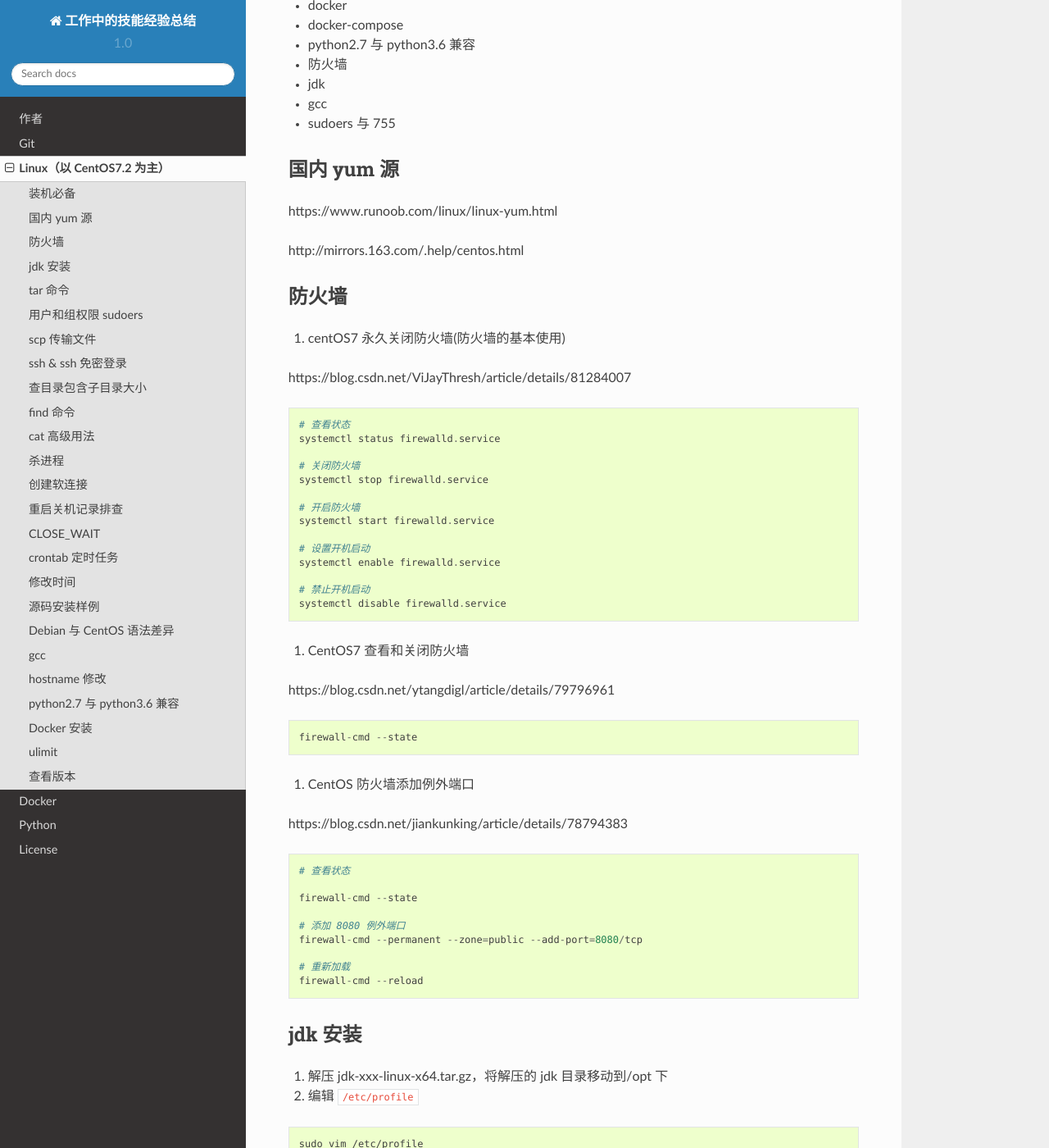
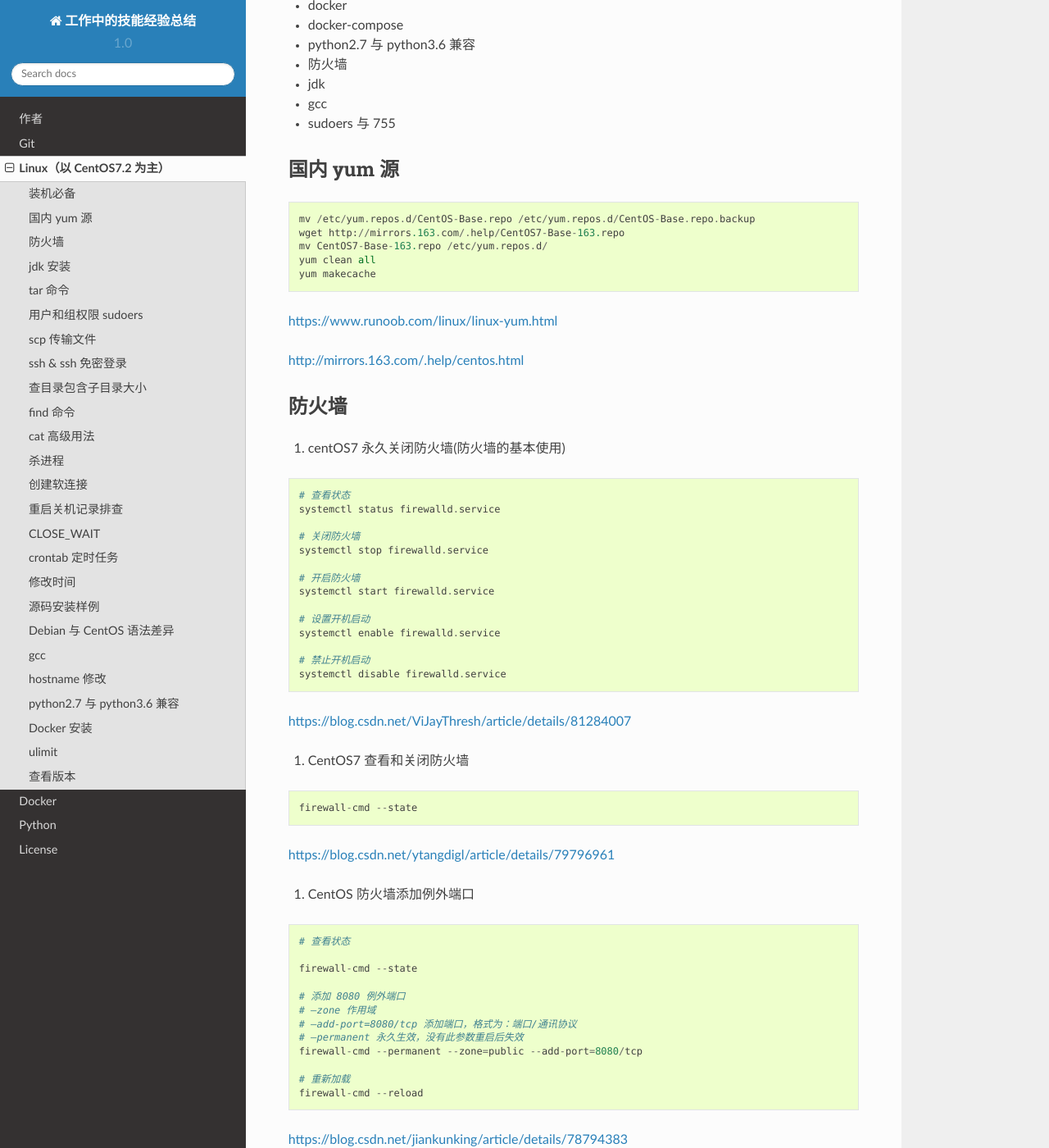
Before and after one commit to ekoz/skill-summary, a Sphinx documentation site: the page built from docs/linux.md, in a window 1280 px wide and 1400 px high, scrolled down 256 px. Shown: the whole window at 82% size. Built offline with Sphinx 7.4.7 and the Read the Docs theme 2.0.0, drawn with Linux system fonts in a browser that asks for light colours.

Commit message:
fix: add links

````diff
--- a/docs/linux.md
+++ b/docs/linux.md
@@ -13,15 +13,21 @@
 
 ## 国内 yum 源
 
-https://www.runoob.com/linux/linux-yum.html
+```
+mv /etc/yum.repos.d/CentOS-Base.repo /etc/yum.repos.d/CentOS-Base.repo.backup
+wget http://mirrors.163.com/.help/CentOS7-Base-163.repo
+mv CentOS7-Base-163.repo /etc/yum.repos.d/
+yum clean all
+yum makecache
+```
 
-http://mirrors.163.com/.help/centos.html
+[https://www.runoob.com/linux/linux-yum.html](https://www.runoob.com/linux/linux-yum.html)
+
+[http://mirrors.163.com/.help/centos.html](http://mirrors.163.com/.help/centos.html)
 
 ## 防火墙
 
 1. centOS7 永久关闭防火墙(防火墙的基本使用)
-
-https://blog.csdn.net/ViJayThresh/article/details/81284007
 
 ```
 # 查看状态
@@ -40,17 +46,17 @@ systemctl enable firewalld.service
 systemctl disable firewalld.service
 ```
 
+[https://blog.csdn.net/ViJayThresh/article/details/81284007](https://blog.csdn.net/ViJayThresh/article/details/81284007)
+
 2. CentOS7 查看和关闭防火墙
-
-https://blog.csdn.net/ytangdigl/article/details/79796961
 
 ```
 firewall-cmd --state
 ```
 
+[https://blog.csdn.net/ytangdigl/article/details/79796961](https://blog.csdn.net/ytangdigl/article/details/79796961)
+
 3. CentOS 防火墙添加例外端口
-
-https://blog.csdn.net/jiankunking/article/details/78794383
 
 ```
 # 查看状态
@@ -58,11 +64,16 @@ https://blog.csdn.net/jiankunking/article/details/78794383
 firewall-cmd --state
 
 # 添加 8080 例外端口
+# –zone 作用域
+# –add-port=8080/tcp 添加端口，格式为：端口/通讯协议
+# –permanent 永久生效，没有此参数重启后失效
 firewall-cmd --permanent --zone=public --add-port=8080/tcp
 
 # 重新加载
 firewall-cmd --reload
 ```
+
+[https://blog.csdn.net/jiankunking/article/details/78794383](https://blog.csdn.net/jiankunking/article/details/78794383)
 
 ## jdk 安装
 
@@ -319,7 +330,7 @@ netstat -n | awk '/^tcp/ {++S[$NF]} END {for(a in S) print a, S[a]}'
 netstat -nat|grep -i 8080|wc -l
 ```
 
-https://blog.csdn.net/duan19056/article/details/51210110
+[https://blog.csdn.net/duan19056/article/details/51210110](https://blog.csdn.net/duan19056/article/details/51210110)
 
 ## crontab 定时任务
 
@@ -386,7 +397,7 @@ pip install --upgrade pip
 
 python2.7 与 python3.6 兼容
 
-https://linuxize.com/post/how-to-install-python-3-on-centos-7/
+[https://linuxize.com/post/how-to-install-python-3-on-centos-7/](https://linuxize.com/post/how-to-install-python-3-on-centos-7/)
 
 推荐使用 conda
 
````
Also changed, not shown: docs/docker.md (+2 -2 lines), docs/git.md (+2 -2 lines), 11 other files.
